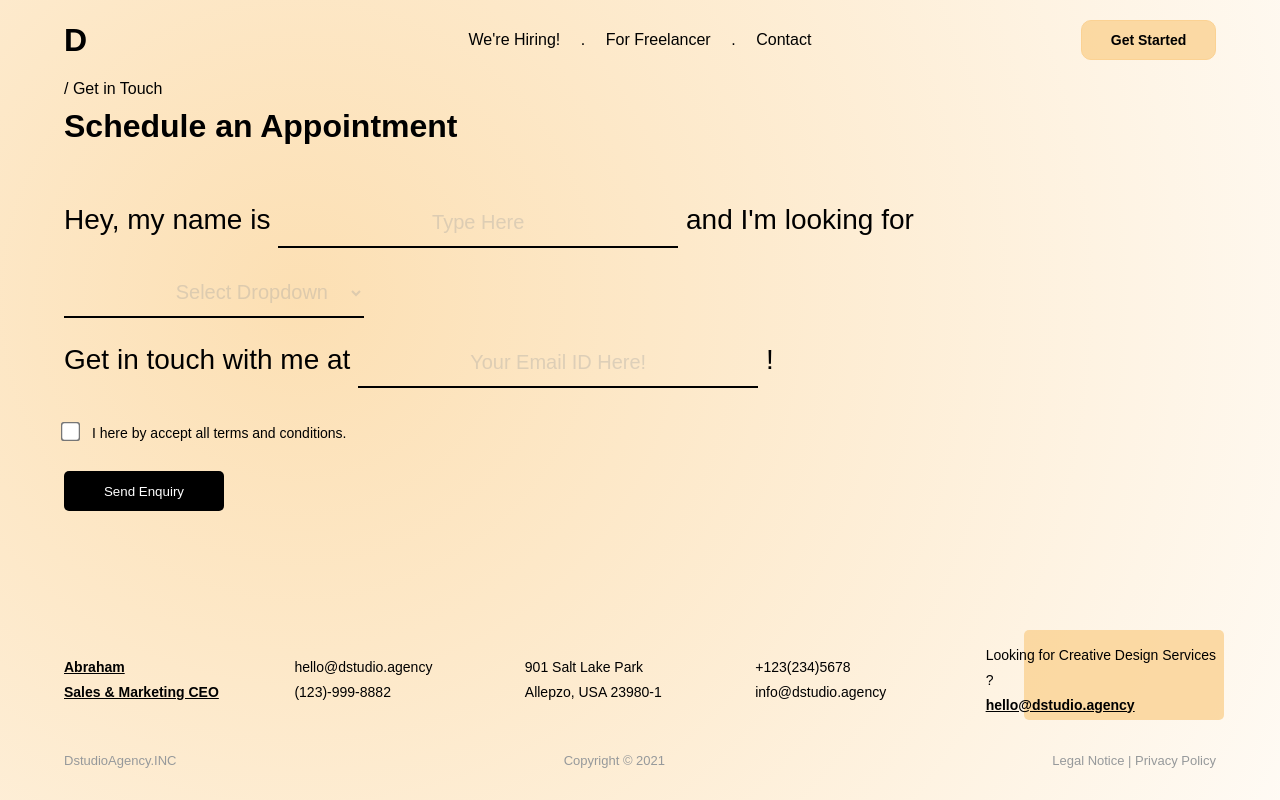
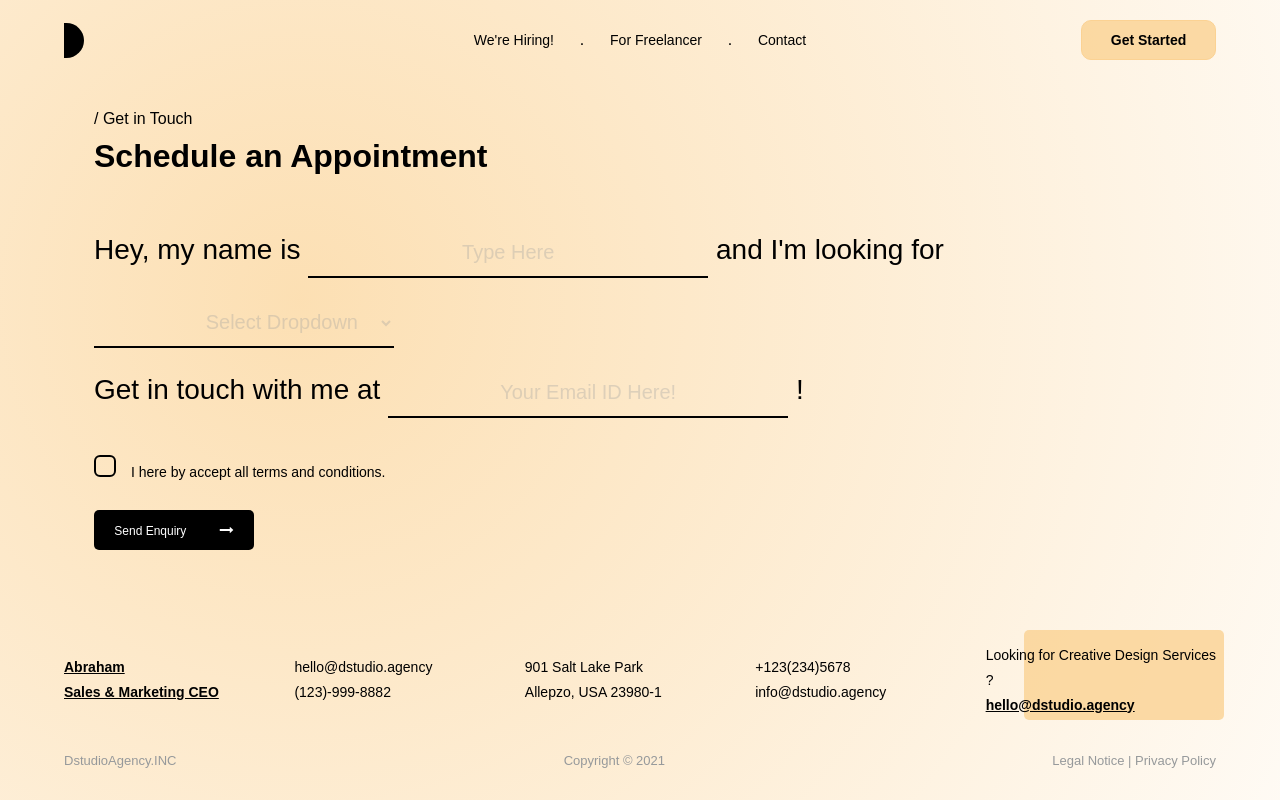
Before and after one commit to luckimeer/Clones, a PHP site: page / in a window 1280 px wide. Run offline with PHP 8.4, Linux system fonts and the light colour scheme.

Commit message:
Edit logo and adjusted form

```diff
--- a/Day4/index.html
+++ b/Day4/index.html
@@ -4,13 +4,14 @@
     <meta charset="UTF-8">
     <meta http-equiv="X-UA-Compatible" content="IE=edge">
     <meta name="viewport" content="width=device-width, initial-scale=1.0">
+    <link rel="stylesheet" href="https://cdnjs.cloudflare.com/ajax/libs/font-awesome/4.7.0/css/font-awesome.min.css">
     <link rel="stylesheet" href="style.css" />
     <title>Contact Form - DStudio Clone</title>
 </head>
 <body>
     <header>
         <div class="logo-container">
-            <h1>D</h1>
+            <div class="half-circle-logo"></div>
         </div>
 
         <nav>
@@ -36,7 +37,7 @@
                 <h2>Hey, my name is
                     <input type="text" id="name" name="name" placeholder="Type Here">
                     and I'm looking for
-                    <select id="country" name="country">
+                    <select id="jobs" name="jobs">
                         <option disabled selected>Select Dropdown</option>
                         <option>Developer</option>
                         <option>Designer</option>
@@ -49,7 +50,7 @@
 
                 <p><input type="checkbox"><span></span>I here by accept all terms and conditions.</p>
 
-                <input id="enquiry" type="submit" value="Send Enquiry">
+                <button id="enquiry" type="submit">Send Enquiry <i class="fa fa-long-arrow-right" aria-hidden="true"></i></button>
             </form>
 
         </section>
--- a/Day4/style.css
+++ b/Day4/style.css
@@ -24,6 +24,16 @@ nav,
     flex: 1;
 }
 
+.half-circle-logo {
+    background-color: black;
+    height: 35px;
+    width: 20px;
+    border-top-right-radius: 45px;
+    border-bottom-right-radius: 45px;
+}
+
+
+
 .nav-links {
     display: flex;
     justify-content: space-evenly;
@@ -32,6 +42,7 @@ nav,
 
 .nav-link {
     color: #000000;
+    font-size: 14px;
     text-decoration: none;
     text-underline-offset: 40%;
 }
@@ -67,6 +78,10 @@ main {
 
 .appt-form {
     height: 70vh;
+}
+
+form {
+    padding: 30px 0px 0px 30px;
 }
 
 form h3 {
@@ -122,17 +137,32 @@ select {
 }
 
 input[type=checkbox] {
-    transform: scale(1.5);
+    appearance: none;
+    outline: 0;
+    background-color: transparent;
+    height: 22px;
+    width: 22px;
+    border: 2px solid black;
+    border-radius: 6px;
+
 }
 
 #enquiry {
+    text-align: center;
     background-color: black;
     border: black;
     border-radius: 5px;
     color: white;
+    font-size: 12px;
     height: 40px;
     width: 160px;
 }
+
+.fa {
+    font-size: 14px;
+    padding-left: 30px;
+}
+
 
 .contact-info {
     display: flex;
```
